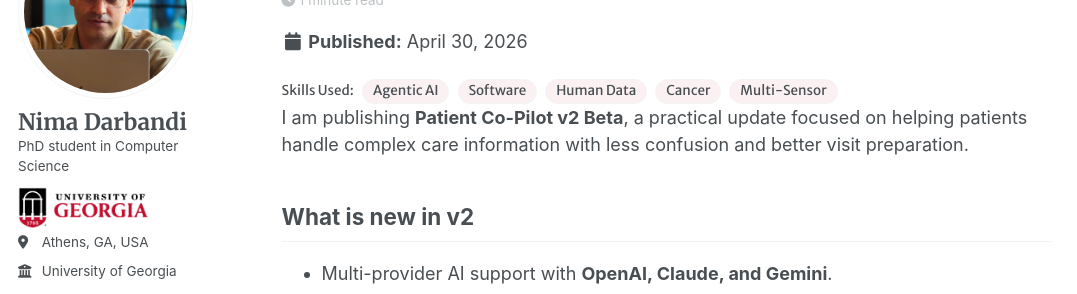
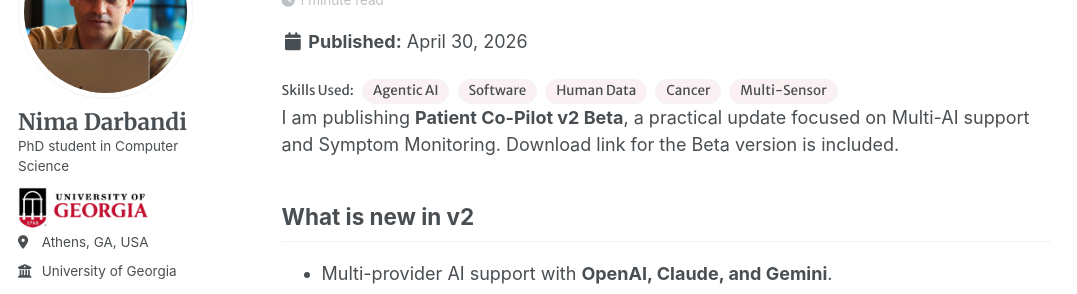
Before and after one commit to nimadarbandi/nimadarbandi.github.io, a Jekyll site: the page built from _posts/2026-04-30-patient-copilot-v2-release.md, in a window 1280 px wide and 900 px high. Shown: the part 175-469 px from the top of the window, without its empty margins (0-1077 px from the left). Built offline with Jekyll 4.4.1, drawn with Linux system fonts in a browser that asks for light colours; some web fonts are replaced; a script bundle is joined from its source files by our own code; library files that are not in the unit come from our copies.

Commit message:
post update

```diff
--- a/_posts/2026-04-30-patient-copilot-v2-release.md
+++ b/_posts/2026-04-30-patient-copilot-v2-release.md
@@ -16,7 +16,8 @@ skills:
 post_icon: /images/faraz-icon.png
 post_icon_width: 35
 ---
-I am publishing **Patient Co-Pilot v2 Beta**, a practical update focused on helping patients handle complex care information with less confusion and better visit preparation.
+
+I am publishing **Patient Co-Pilot v2 Beta**, a practical update focused on Multi-AI support and Symptom Monitoring. Download link for the Beta version is included.
 
 ## What is new in v2
 
```
